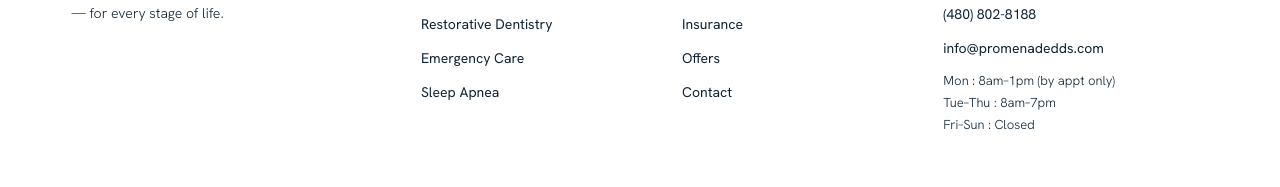
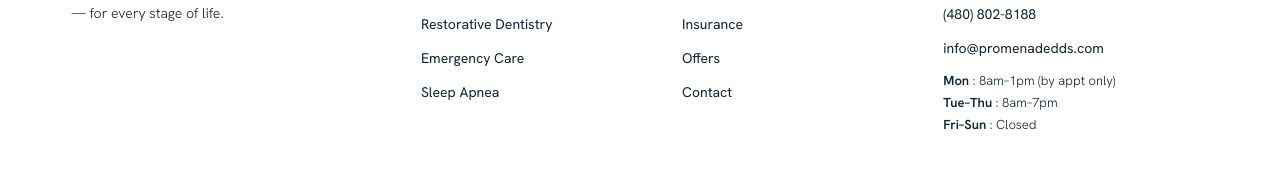
Before and after one commit to BxtDevelopers/Promenade, a Next.js app: page / in a window 1280 px wide. Shown: the part 11001-11188 px from the top of the page. Built offline with nearby package versions, Linux system fonts and the light colour scheme; no server answers.

Commit message:
fix some ui changes

```diff
--- a/app/components/home3/Footer.tsx
+++ b/app/components/home3/Footer.tsx
@@ -103,9 +103,9 @@ export default function Footer() {
                 </Link>
               </li>
               <li className="text-[13px] font-light text-[color:var(--muted-2)] leading-[1.7]">
-              <div>Mon : 8am&ndash;1pm (by appt only)</div>
-              <div>Tue&ndash;Thu : 8am&ndash;7pm</div>
-              <div>Fri&ndash;Sun : Closed</div>
+              <div><span className='font-semibold'>Mon</span> : 8am&ndash;1pm (by appt only)</div>
+              <div><span className='font-semibold'>Tue&ndash;Thu</span> : 8am&ndash;7pm</div>
+              <div><span className='font-semibold'>Fri&ndash;Sun</span> : Closed</div>
             </li>
             </ul>
           </div>
```
